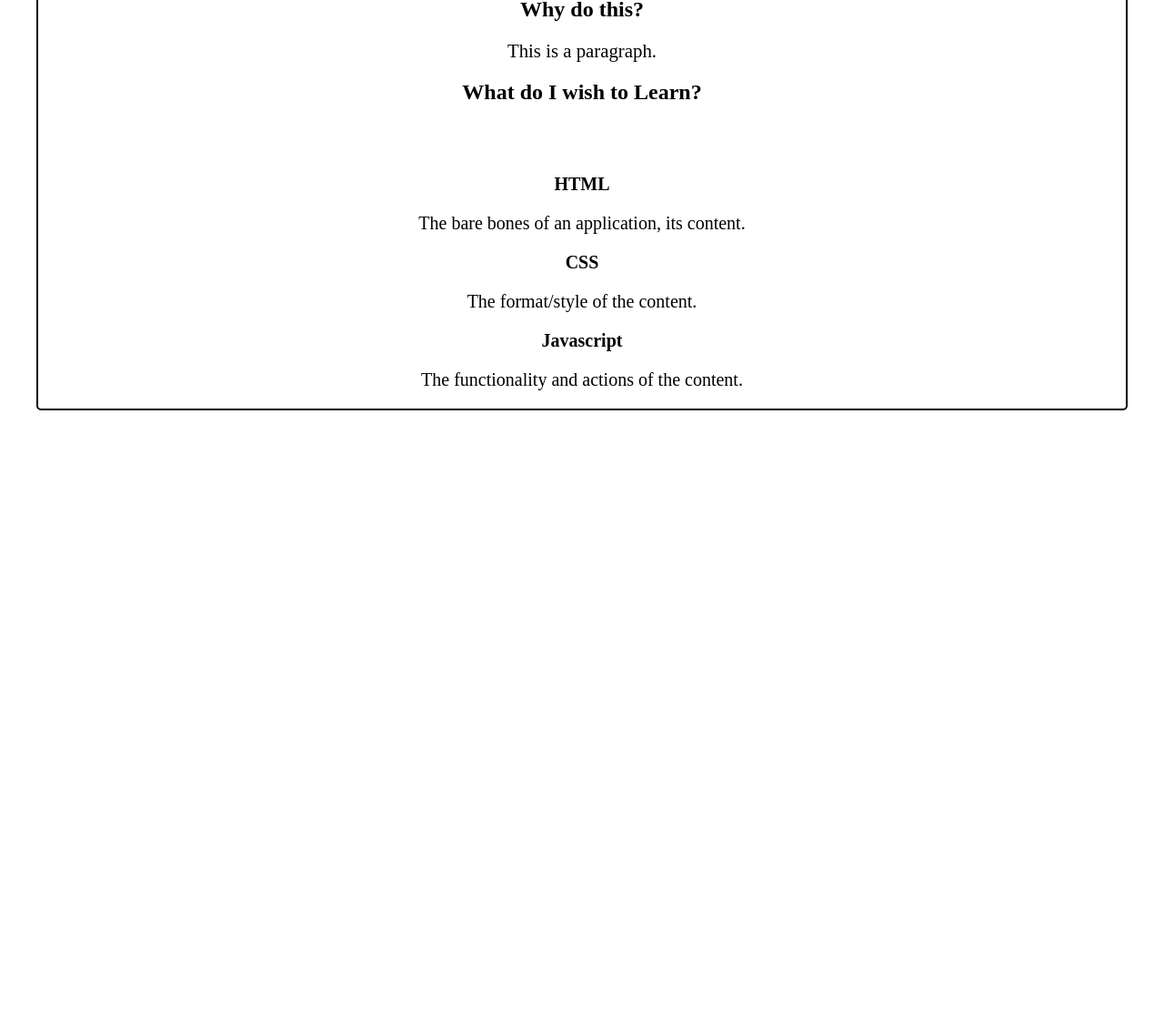
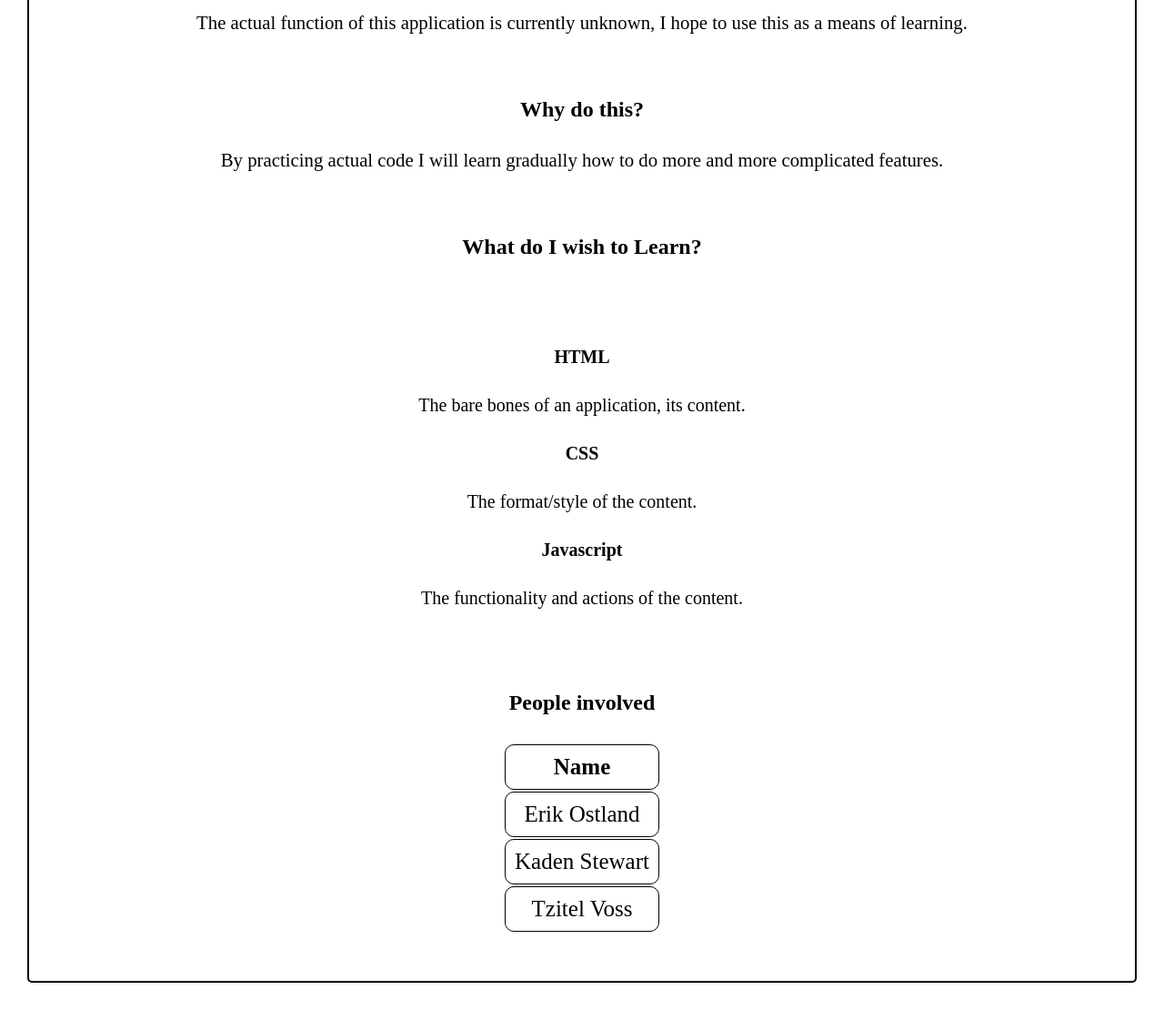
Before and after one commit to KadenStewart/Mentor-Notes, a plain HTML site: page index.html in a window 1280 px wide. Shown: the part 313-1423 px from the top of the page at 91% size. Before the commit the page ends 804 px from the top, so only its background shows below. Drawn offline with Linux system fonts and the light colour scheme.

Commit message:
Updated Features

```diff
--- a/CSS/body.css
+++ b/CSS/body.css
@@ -2,8 +2,8 @@
 *,
 *::before,
 *::after {
-  margin: 20px;
-  padding: 0;
+  margin: 10px;
+  padding: 10px;
   box-sizing: inherit;
 }
 
@@ -34,3 +34,25 @@ p {
 dl {
   font-size: 1.25em;
 }
+
+table,
+th,
+td {
+  font-size: 1.25em;
+  text-align: center;
+}
+
+th,
+td {
+  border: 1px solid black;
+  border-radius: 10px;
+}
+
+table.center {
+  margin-left: auto;
+  margin-right: auto;
+}
+
+tr:hover {
+  background-color: #d6eeee;
+}
--- a/index.html
+++ b/index.html
@@ -23,11 +23,11 @@
 
     <div>
       <h2>What is this?</h2>
-      <p class="firstparagraph">This is a paragraph.</p>
+      <p class="firstparagraph">The actual function of this application is currently unknown, I hope to use this as a means of learning.</p>
     </div>
     <div>
       <h2>Why do this?</h2>
-      <p>This is a paragraph.</p>
+      <p>By practicing actual code I will learn gradually how to do more and more complicated features.</p>
     </div>
     <div>
       <h2>What do I wish to Learn?</h2>
@@ -41,5 +41,30 @@
         <dd>The functionality and actions of the content.</dd>
       </dl>
     </div>
+
+ <div>
+   <h2>People involved</h2>
+   <table class="center">
+     <tr>
+       <th colspan="3">Name</th>
+     </tr>
+     <tr>
+       <td>Erik Ostland</td>
+     </tr>
+     <tr>
+      <td>Kaden Stewart</td>
+
+     </tr>
+     <tr>
+      <td>Tzitel Voss</td>
+
+     </tr>
+     <tr>
+
+     </tr>
+   </table>
+ </div>
+
+
   </body>
 </html>
```
